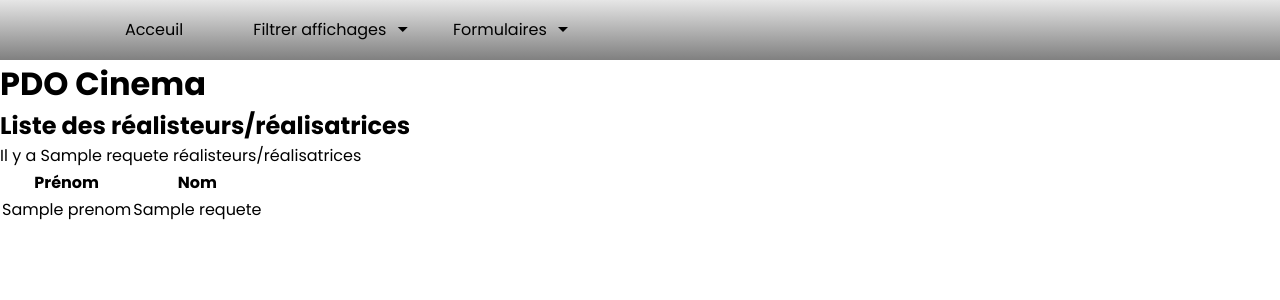
After one commit to JeanNoLimit/appli_cinema, a PHP site: the page made by view/listRealisateurs.php in a window 1280 px wide. The commit adds this page. Shown: the top 300 px of the page. Run offline with PHP 8.4, Linux system fonts and the light colour scheme; the template is opened without the code that fills it: most values are stand-ins (such as "Sample title", 1, 10 or a date in 2020).

Commit message:
Affichage de la liste des réalisateurs

```diff
--- a/index.php
+++ b/index.php
@@ -25,6 +25,6 @@ elseif(isset($_GET["action"])){
     switch($_GET["action"]) {
         case "listFilms" : $ctrlCinema->listFilms(); break;
         case "listActeurs" : $ctrlCinema->listActeurs(); break;
-
+        case "listRealisateurs" : $ctrlCinema->listRealisateurs(); break;
     }
 }
--- a/view/listActeurs.php
+++ b/view/listActeurs.php
@@ -15,19 +15,15 @@
                     <tr>
                         <td><?=$acteur['prenom']?></td>
                         <td><?=$acteur['nom']?></td>
-
                     </tr>
       <?php  } ?>
     </tbody>
 </table>
 
-
 <?php
-
 $titre="Liste des acteurs";
 $titre_secondaire="Liste des acteurs";
 $contenu = ob_get_clean();
 // injecte le contenu dans le template "squelette" ->template.php
 require "view/template.php";
-
 ?>
--- /dev/null
+++ b/view/listRealisateurs.php
@@ -0,0 +1,28 @@
+<?php ob_start();?>
+
+<p class="compteur">Il y a <?= $requete->rowcount() ?> réalisteurs/réalisatrices </p>
+
+<table>
+    <thead>
+        <tr>
+            <th>Prénom</th>
+            <th>Nom</th>
+        </tr>
+    </thead>
+    <tbody>
+        <?php
+        foreach($requete->fetchAll() as $real){?>
+            <tr>
+                <td><?= $real['prenom'] ?></td>
+                <td><?= $real['nom'] ?></td>
+            </tr>
+        <?php } ?>
+    </tbody>
+</table>
+
+<?php
+    $titre="Liste des réalisteurs/réalisatrices";
+    $titre_secondaire="Liste des réalisteurs/réalisatrices";
+    $contenu=ob_get_clean();
+    require "view/template.php";
+?>
--- a/view/template.php
+++ b/view/template.php
@@ -21,7 +21,7 @@
                         <ul>
                             <li><a href="#">Par genres</a></li>
                             <li><a href="#">Par rôle</a></li>
-                            <li><a href="#">Liste des réalisateurs</a></li>
+                            <li><a href="http://localhost/appli-cinema/appli_cinema/index.php?action=listRealisateurs">Liste des réalisateurs</a></li>
                             <li><a href="http://localhost/appli-cinema/appli_cinema/index.php?action=listActeurs">Liste des acteurs</a></li>
                         </ul>
                     </li>
```
Also changed, not shown: controller/CinemaController.php (+10 -0 lines).
